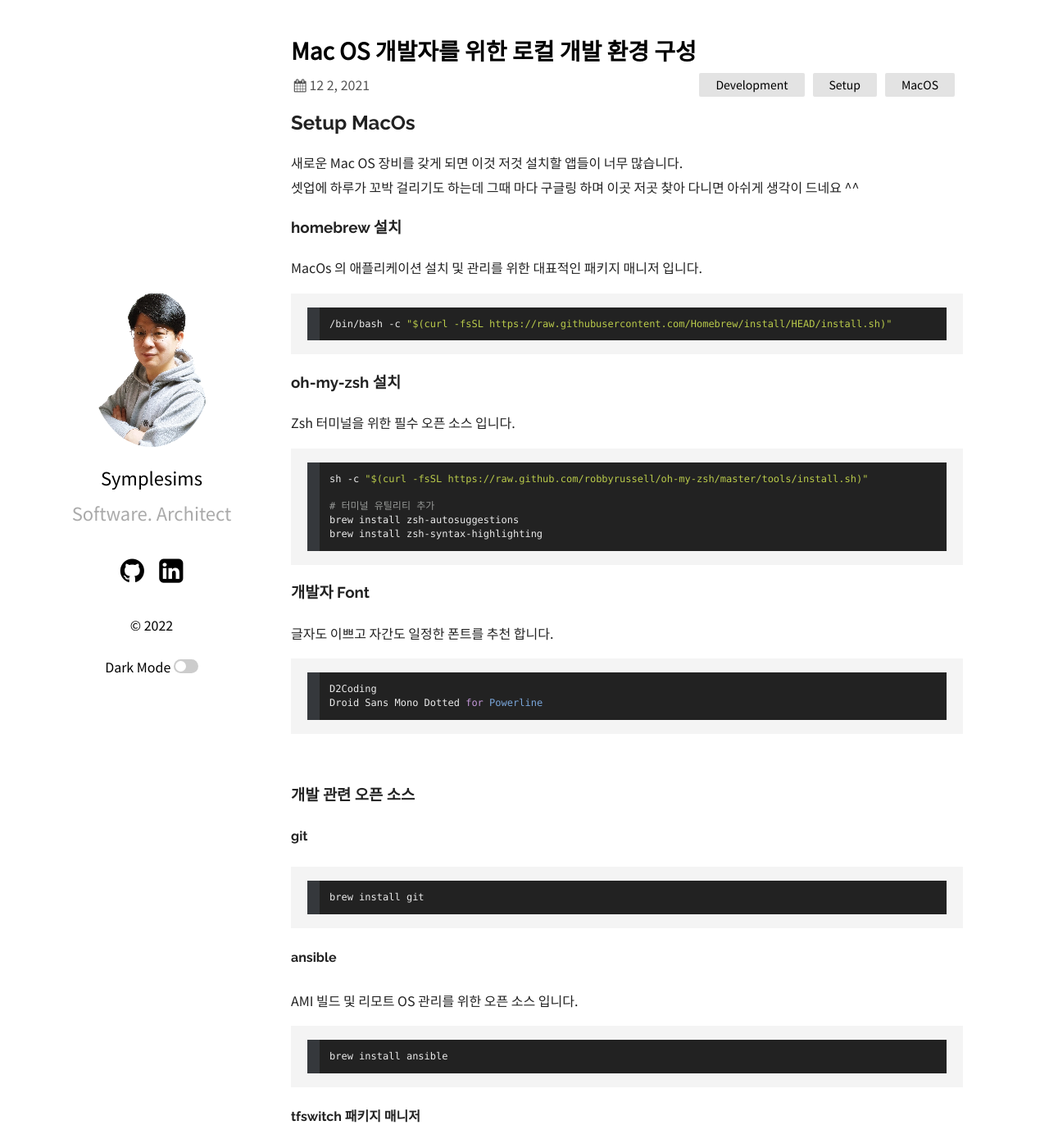
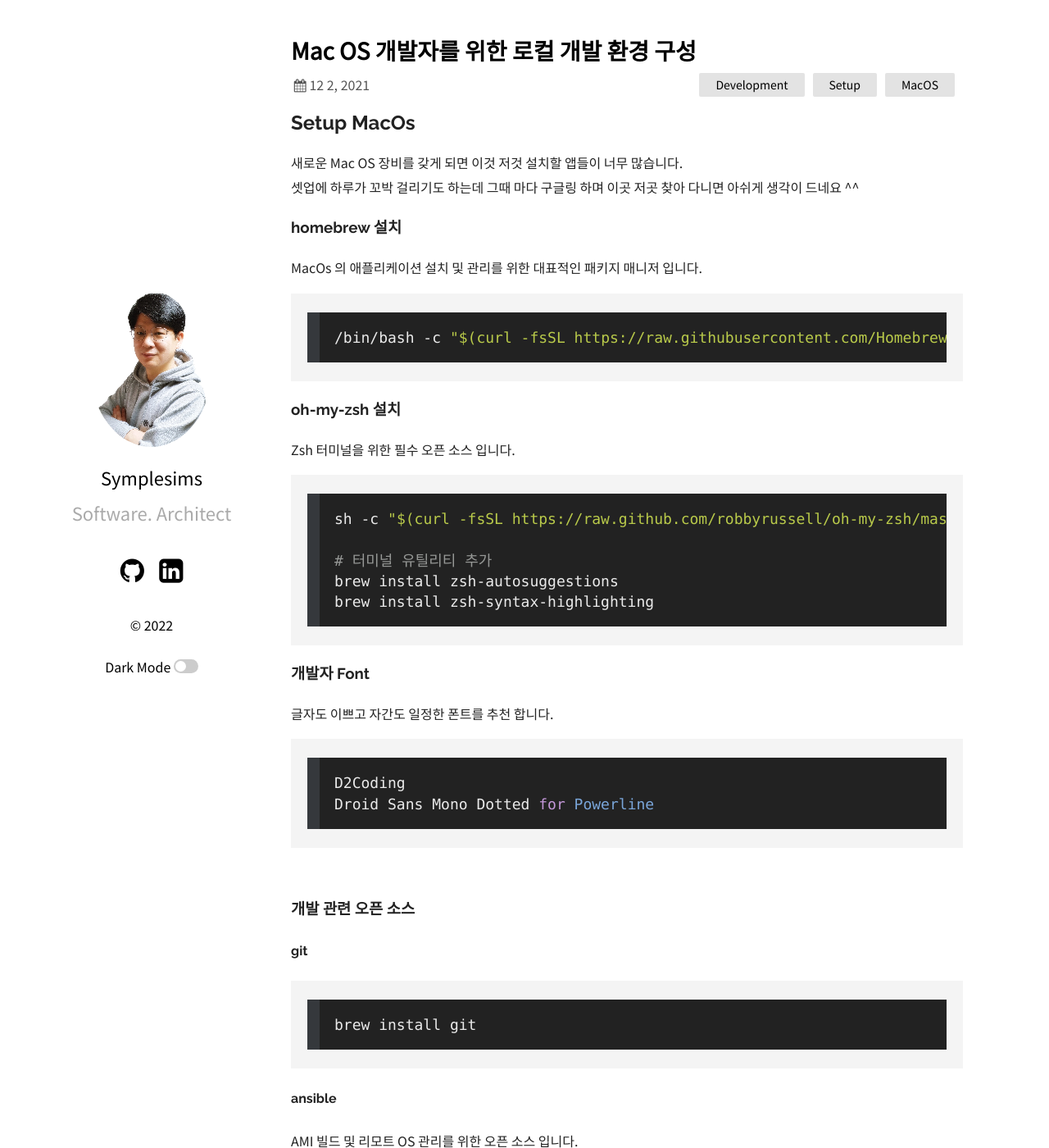
Before and after one commit to symplesims/symplesims.github.io, a Jekyll site: the page built from _posts/2021-12-02-setup-development-environment-on-macos.md, in a window 1280 px wide and 1400 px high. Shown: the whole window at 82% size. Built offline with Jekyll 4.4.1, drawn with Linux system fonts in a browser that asks for light colours; nearby versions of some CDN libraries.

Commit message:
hightlight 스타일 보완

```diff
--- a/_sass/ext/_code.scss
+++ b/_sass/ext/_code.scss
@@ -40,7 +40,7 @@
     &,
     code {
       background-color: #222222;
-      font-size: 12px;
+      font-size: 18px;
     }
   }
 
@@ -49,8 +49,9 @@
     color: #FEFEFE;
     position: absolute;
     right: 1.0rem;
-    top: 1.0rem;
+    top: 0.1rem;
     opacity: 0;
+    font-size: 12px;
 
     &:active,
     &:focus,
```
